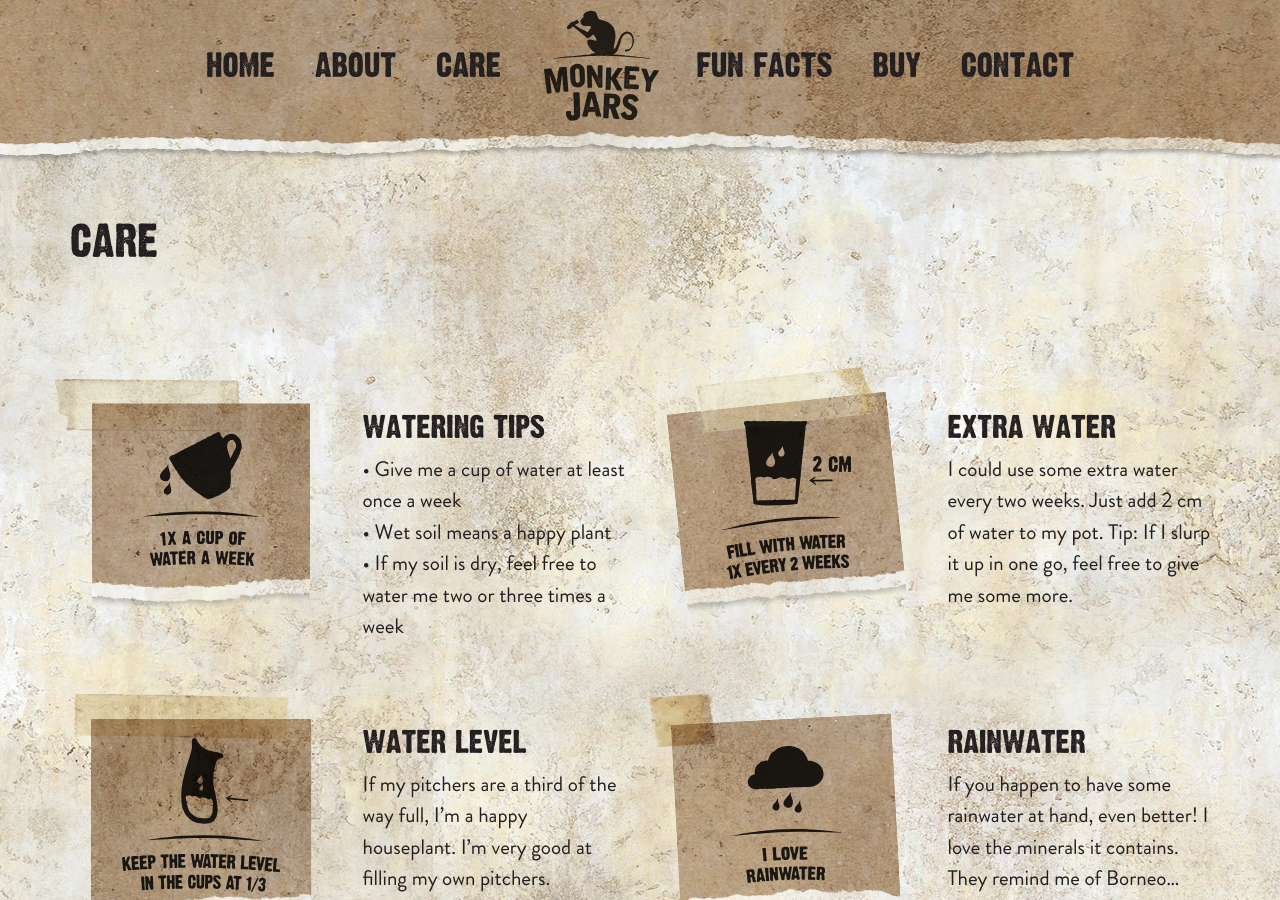
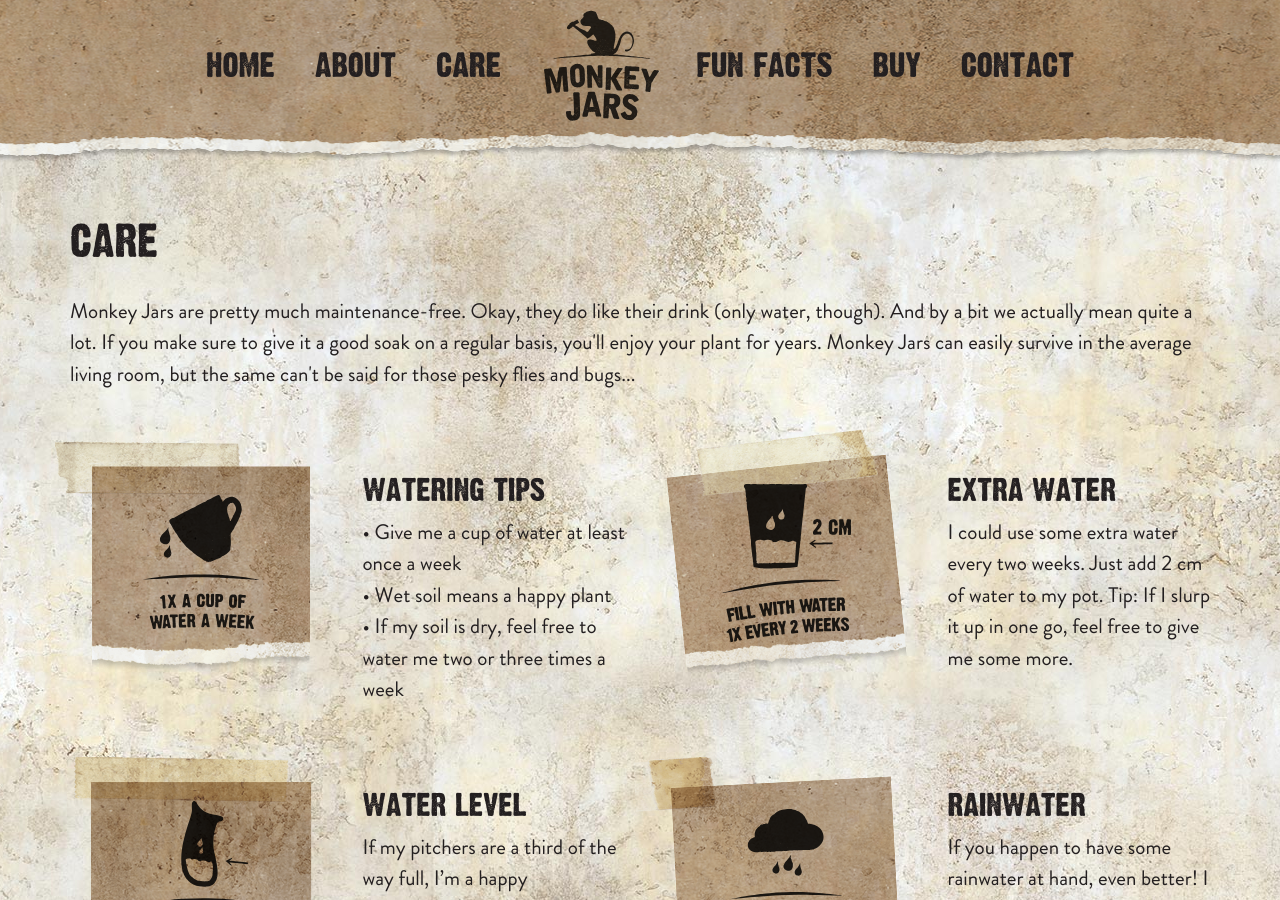
Before and after one commit to xuantiep/monkeyjars_en, a Jekyll site: the page built from instructions/index.md, in a window 1280 px wide and 900 px high. Built offline with Jekyll 4.4.1, drawn with Linux system fonts in a browser that asks for light colours.

Commit message:
Updated '/instructions/index.md' via CloudCannon

```diff
--- a/instructions/index.md
+++ b/instructions/index.md
@@ -2,3 +2,5 @@
 title: Care
 layout: instructions
 ---
+
+Monkey Jars are pretty much maintenance-free. Okay, they do like their drink (only water, though). And by a bit we actually mean quite a lot. If you make sure to give it a good soak on a regular basis, you'll enjoy your plant for years. Monkey Jars can easily survive in the average living room, but the same can't be said for those pesky flies and bugs...
```
